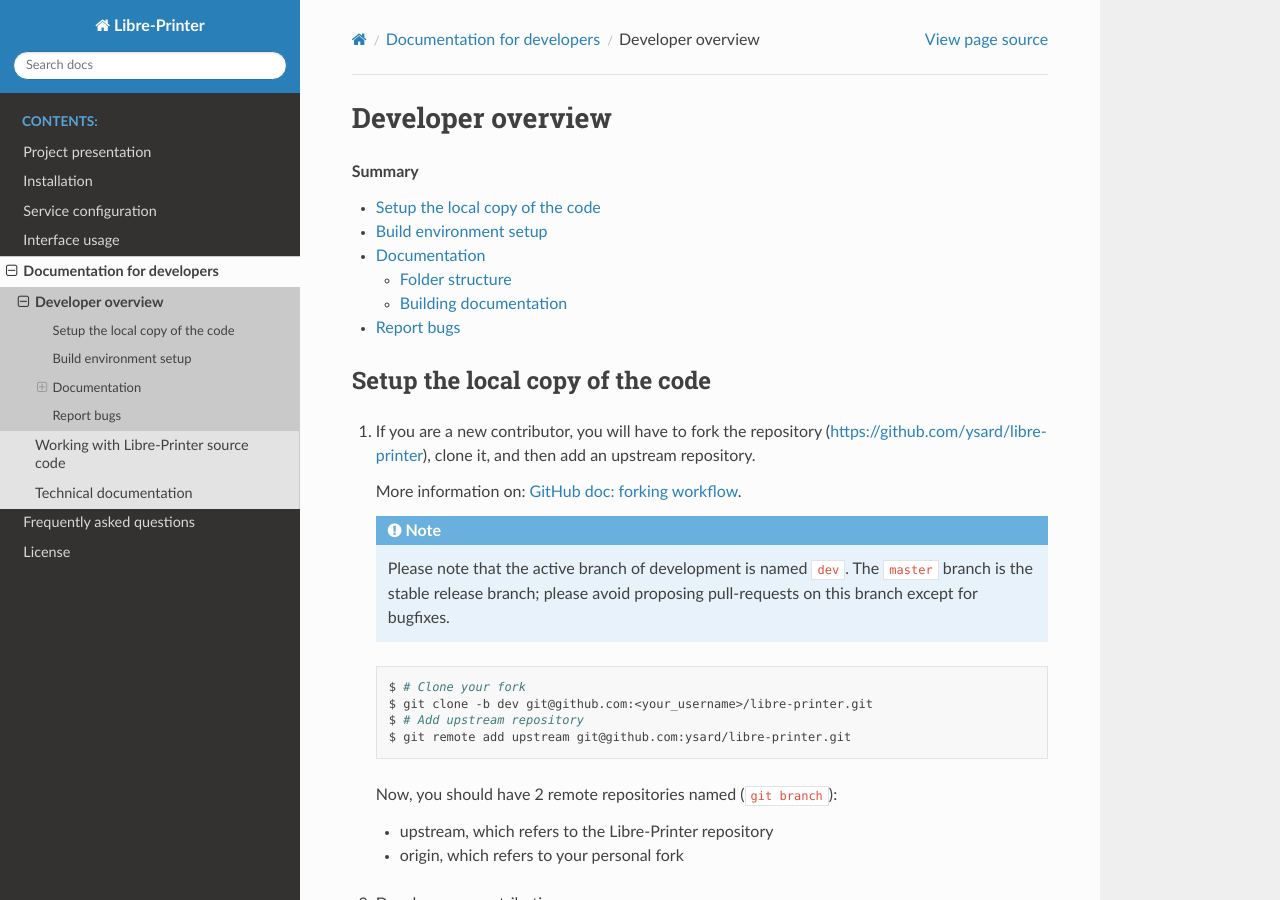
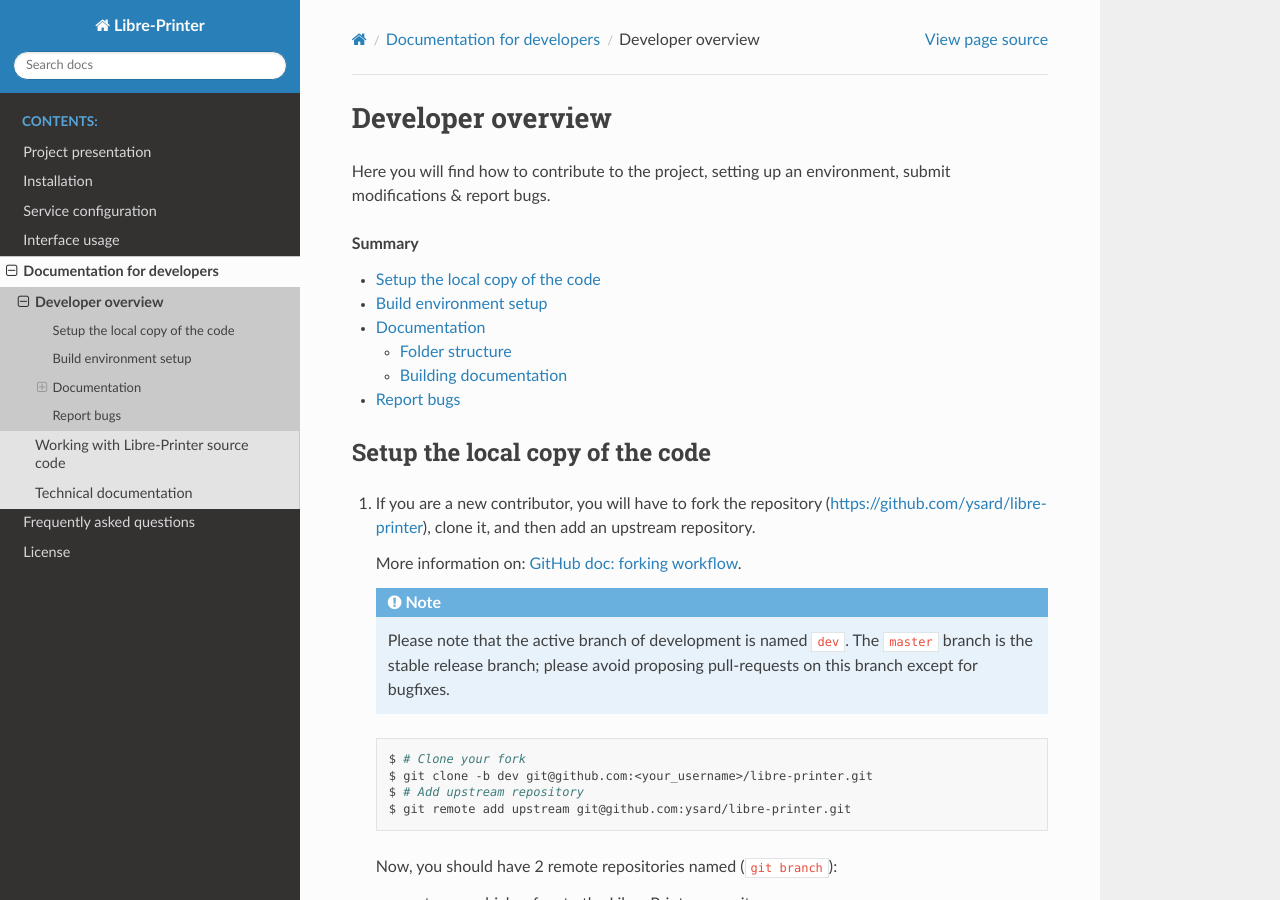
Before and after one commit to ysard/libre-printer, a Sphinx documentation site: the page built from doc/source/dev_overview.rst, in a window 1280 px wide and 900 px high. Built offline with Sphinx 7.4.7 and the Read the Docs theme 2.0.0, drawn with Linux system fonts in a browser that asks for light colours.

Commit message:
[doc] Add/fix typo

```diff
--- a/doc/source/dev_overview.rst
+++ b/doc/source/dev_overview.rst
@@ -1,5 +1,8 @@
 Developer overview
 ==================
+
+Here you will find how to contribute to the project, setting up an environment,
+submit modifications & report bugs.
 
 .. contents:: Summary
     :depth: 2
```
Also changed, not shown: doc/source/project_presentation.rst (line endings or trailing spaces).
